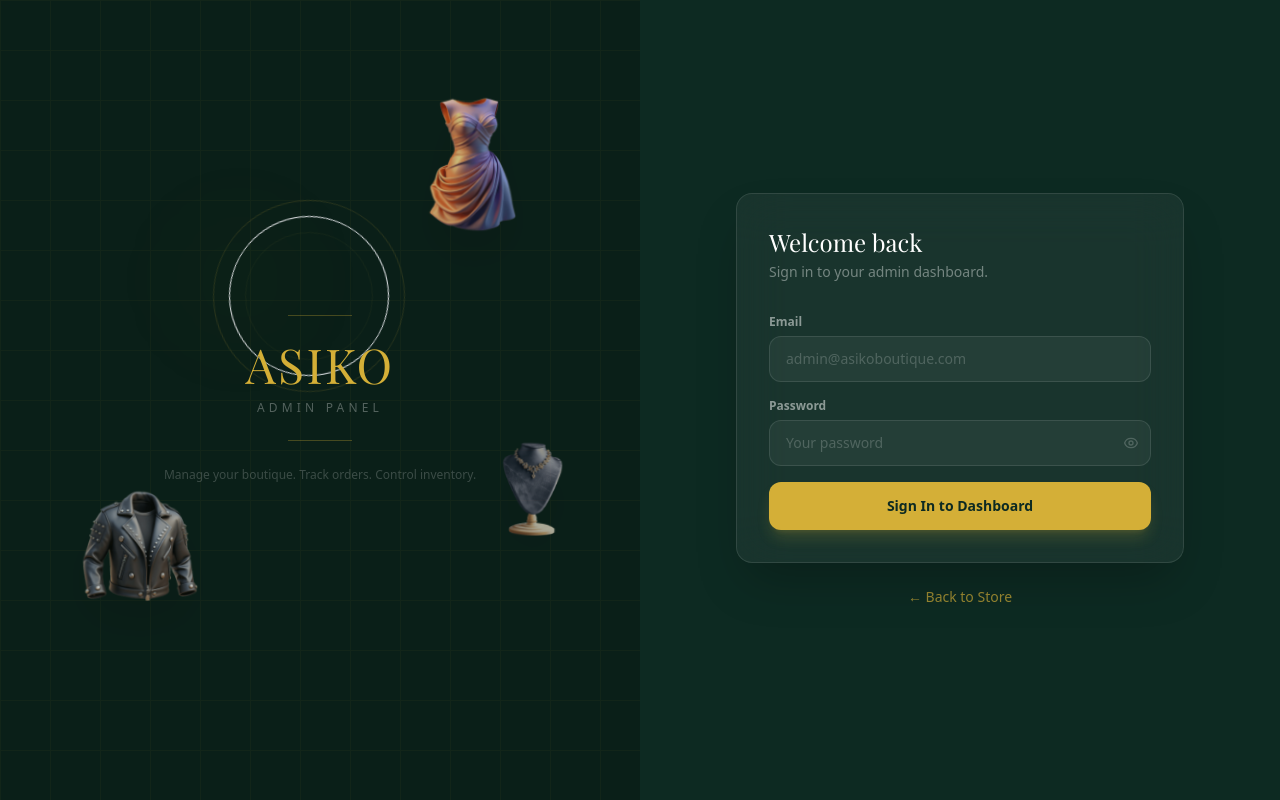
After one commit to ggraphixc/Boutique, a Python web app: template asiko-boutique/app/templates/admin/login.html in a window 1280 px wide. The commit adds this page. Run offline with Jinja, Linux system fonts and the light colour scheme; the template is opened without the code that fills it, so the values that code supplies are empty; some libraries are stand-ins or nearby versions.

Commit message:
Add admin login page with session-based auth
- New admin login page at /admin/login with dark emerald + gold theme
- AdminAuthMiddleware protects all /admin/* routes (redirects to login)
- admin_users table with email/password_hash/role/is_active
- Default admin: admin@asikoboutique.com / admin123
- Logout button added to admin sidebar
- Session-based auth (admin_id, admin_email, admin_name, admin_role)

```diff
--- /dev/null
+++ b/asiko-boutique/app/templates/admin/login.html
@@ -0,0 +1,185 @@
+<!DOCTYPE html>
+<html lang="en">
+<head>
+    <meta charset="UTF-8">
+    <meta name="viewport" content="width=device-width, initial-scale=1.0">
+    <title>ASIKO // Admin Login</title>
+    <script src="https://cdn.tailwindcss.com"></script>
+    <script>
+        tailwind.config = {
+            theme: { extend: { colors: { brand: { base: '#FBF9F6', deep: '#0D2A22', accent: '#D4AF37' } } } },
+        }
+    </script>
+    <link rel="preconnect" href="https://fonts.googleapis.com">
+    <link href="https://fonts.googleapis.com/css2?family=Inter:wght@300;400;500;600&family=Playfair+Display:wght@400;500;600&display=swap" rel="stylesheet">
+    <script defer src="https://cdn.jsdelivr.net/npm/alpinejs@3.x.x/dist/cdn.min.js"></script>
+    <style>
+        body { font-family: 'Inter', system-ui, sans-serif; }
+        .font-display { font-family: 'Playfair Display', Georgia, serif; }
+        @keyframes adminFloat { 0%, 100% { transform: translateY(0) rotate(-2deg); } 50% { transform: translateY(-14px) rotate(2deg); } }
+        @keyframes spin-slow { from { transform: rotate(0deg); } to { transform: rotate(360deg); } }
+        @keyframes pulse-glow { 0%, 100% { opacity: 0.2; } 50% { opacity: 0.5; } }
+        .float-anim { animation: adminFloat 8s ease-in-out infinite; }
+        .spin-slow { animation: spin-slow 30s linear infinite; }
+        .pulse-glow { animation: pulse-glow 4s ease-in-out infinite; }
+    </style>
+</head>
+<body class="bg-brand-deep min-h-screen font-sans text-white overflow-x-hidden">
+
+    <div class="flex min-h-screen">
+        <!-- Left side: decorative -->
+        <div class="hidden lg:flex lg:w-1/2 bg-[#0A1F18] relative overflow-hidden items-center justify-center">
+            <!-- Grid overlay -->
+            <div class="absolute inset-0 opacity-[0.04]" style="background-image: linear-gradient(#D4AF37 1px, transparent 1px), linear-gradient(90deg, #D4AF37 1px, transparent 1px); background-size: 50px 50px;"></div>
+
+            <!-- Floating elements -->
+            <div class="relative w-full h-full">
+                <!-- Large ring -->
+                <div class="absolute top-1/4 left-1/3 spin-slow">
+                    <div class="w-48 h-48 rounded-full border border-[#D4AF37]/15"></div>
+                    <div class="absolute inset-4 rounded-full border border-[#D4AF37]/8"></div>
+                    <div class="absolute inset-8 rounded-full border border-[#D4AF37]/5"></div>
+                </div>
+
+                <!-- Floating 3D images -->
+                <div class="absolute top-[12%] right-[15%] float-anim w-36">
+                    <img src="/static/images/icon-image/dress.png" alt="" class="w-full h-auto drop-shadow-2xl opacity-80" loading="lazy">
+                    <div class="absolute -inset-6 rounded-full bg-[#D4AF37]/8 blur-2xl -z-10 pulse-glow"></div>
+                </div>
+
+                <div class="absolute bottom-[22%] left-[12%] float-anim w-32" style="animation-delay: 2s;">
+                    <img src="/static/images/icon-image/black jacket.png" alt="" class="w-full h-auto drop-shadow-2xl opacity-80" loading="lazy">
+                    <div class="absolute -inset-6 rounded-full bg-[#D4AF37]/8 blur-2xl -z-10 pulse-glow" style="animation-delay: 1.5s;"></div>
+                </div>
+
+                <div class="absolute top-[55%] right-[8%] float-anim w-28" style="animation-delay: 4s;">
+                    <img src="/static/images/icon-image/necklace.png" alt="" class="w-full h-auto drop-shadow-2xl opacity-70" loading="lazy">
+                </div>
+
+                <!-- Center brand -->
+                <div class="absolute inset-0 flex flex-col items-center justify-center text-center px-12">
+                    <div class="w-16 h-px bg-[#D4AF37]/30 mb-6"></div>
+                    <span class="font-display text-5xl text-[#D4AF37] tracking-wider mb-3">ASIKO</span>
+                    <p class="text-white/30 text-xs tracking-[0.35em] uppercase">Admin Panel</p>
+                    <div class="w-16 h-px bg-[#D4AF37]/30 mt-6"></div>
+                    <p class="text-white/20 text-xs mt-6 max-w-xs leading-relaxed">Manage your boutique. Track orders. Control inventory.</p>
+                </div>
+
+                <!-- Glowing orbs -->
+                <div class="absolute top-[25%] left-[25%] w-40 h-40 bg-[#D4AF37]/5 rounded-full pulse-glow blur-3xl"></div>
+                <div class="absolute bottom-[30%] right-[20%] w-32 h-32 bg-[#D4AF37]/8 rounded-full pulse-glow blur-2xl" style="animation-delay: 2s;"></div>
+            </div>
+        </div>
+
+        <!-- Right side: form -->
+        <div class="flex-1 min-h-screen lg:min-h-0 flex items-center justify-center px-4 sm:px-6 py-8 sm:py-12">
+            <div class="w-full max-w-md mx-auto">
+                <!-- Mobile brand -->
+                <div class="text-center mb-8 lg:hidden">
+                    <span class="font-display text-3xl tracking-wider text-[#D4AF37]">ASIKO</span>
+                    <p class="text-[10px] text-white/30 mt-1 font-mono uppercase tracking-[0.3em]">Admin Panel</p>
+                </div>
+
+                <!-- Form card -->
+                <div class="bg-white/5 backdrop-blur-xl rounded-2xl border border-white/10 p-5 sm:p-8 shadow-2xl">
+                    <div class="mb-6 sm:mb-8">
+                        <h1 class="font-display text-2xl text-white mb-1">Welcome back</h1>
+                        <p class="text-sm text-white/40">Sign in to your admin dashboard.</p>
+                    </div>
+
+                    {% if error %}
+                    <div class="bg-red-500/10 border border-red-500/20 text-red-400 text-sm px-4 py-3 rounded-xl mb-5 flex items-center gap-2">
+                        <svg class="w-4 h-4 flex-shrink-0" fill="none" stroke="currentColor" viewBox="0 0 24 24"><path stroke-linecap="round" stroke-linejoin="round" stroke-width="2" d="M12 9v2m0 4h.01m-6.938 4h13.856c1.54 0 2.502-1.667 1.732-2.5L13.732 4c-.77-.833-1.964-.833-2.732 0L4.082 16.5c-.77.833.192 2.5 1.732 2.5z"/></svg>
+                        {{ error }}
+                    </div>
+                    {% endif %}
+
+                    {% if success %}
+                    <div class="bg-emerald-500/10 border border-emerald-500/20 text-emerald-400 text-sm px-4 py-3 rounded-xl mb-5 flex items-center gap-2">
+                        <svg class="w-4 h-4 flex-shrink-0" fill="none" stroke="currentColor" viewBox="0 0 24 24"><path stroke-linecap="round" stroke-linejoin="round" stroke-width="2" d="M5 13l4 4L19 7"/></svg>
+                        {{ success }}
+                    </div>
+                    {% endif %}
+
+                    <form method="POST" action="/admin/login" class="space-y-4">
+                        <div>
+                            <label class="block text-xs font-semibold text-white/50 mb-1.5">Email</label>
+                            <input type="email" name="email" required
+                                   class="w-full border border-white/10 rounded-xl px-4 py-3 text-sm text-white focus:outline-none focus:ring-2 focus:ring-[#D4AF37]/40 focus:border-[#D4AF37]/50 bg-white/5 transition-all placeholder:text-white/20"
+                                   placeholder="admin@asikoboutique.com">
+                        </div>
+
+                        <div x-data="{ show: false }">
+                            <label class="block text-xs font-semibold text-white/50 mb-1.5">Password</label>
+                            <div class="relative">
+                                <input :type="show ? 'text' : 'password'" name="password" required
+                                       class="w-full border border-white/10 rounded-xl px-4 py-3 pr-11 text-sm text-white focus:outline-none focus:ring-2 focus:ring-[#D4AF37]/40 focus:border-[#D4AF37]/50 bg-white/5 transition-all placeholder:text-white/20"
+                                       placeholder="Your password">
+                                <button type="button" @click="show = !show" class="absolute right-3 top-1/2 -translate-y-1/2 text-white/20 hover:text-white/50 transition-colors" tabindex="-1">
+                                    <svg x-show="!show" class="w-4 h-4" fill="none" stroke="currentColor" viewBox="0 0 24 24"><path stroke-linecap="round" stroke-linejoin="round" stroke-width="2" d="M15 12a3 3 0 11-6 0 3 3 0 016 0z"/><path stroke-linecap="round" stroke-linejoin="round" stroke-width="2" d="M2.458 12C3.732 7.943 7.523 5 12 5c4.478 0 8.268 2.943 9.542 7-1.274 4.057-5.064 7-9.542 7-4.477 0-8.268-2.943-9.542-7z"/></svg>
+                                    <svg x-show="show" x-cloak class="w-4 h-4" fill="none" stroke="currentColor" viewBox="0 0 24 24"><path stroke-linecap="round" stroke-linejoin="round" stroke-width="2" d="M13.875 18.825A10.05 10.05 0 0112 19c-4.478 0-8.268-2.943-9.543-7a9.97 9.97 0 011.563-3.029m5.858.908a3 3 0 114.243 4.243M9.878 9.878l4.242 4.242M9.878 9.878L3 3m6.878 6.878L21 21"/></svg>
+                                </button>
+                            </div>
+                        </div>
+
+                        <button type="submit"
+                                class="w-full bg-[#D4AF37] text-[#0D2A22] py-3.5 rounded-xl text-sm font-semibold hover:bg-[#D4AF37]/90 transition-all duration-200 shadow-lg shadow-[#D4AF37]/20 hover:shadow-xl hover:shadow-[#D4AF37]/30 mt-2">
+                            Sign In to Dashboard
+                        </button>
+                    </form>
+                </div>
+
+                <!-- Back to store -->
+                <p class="text-center text-sm text-white/30 mt-6 px-4">
+                    <a href="/" class="text-[#D4AF37]/70 font-medium hover:text-[#D4AF37] transition-colors">&larr; Back to Store</a>
+                </p>
+            </div>
+        </div>
+    </div>
+
+    <!-- Toast -->
+    <div id="asiko-toast" class="hidden fixed top-4 right-4 z-[9999] max-w-sm">
+        <div class="bg-white/10 backdrop-blur-xl border border-white/10 rounded-xl shadow-2xl p-4 flex items-start gap-3">
+            <div id="asiko-toast-icon" class="flex-shrink-0 mt-0.5"></div>
+            <div class="flex-1 min-w-0">
+                <p id="asiko-toast-title" class="text-sm font-semibold text-white"></p>
+                <p id="asiko-toast-msg" class="text-xs text-white/50 mt-0.5"></p>
+            </div>
+            <button onclick="document.getElementById('asiko-toast').classList.add('hidden')" class="flex-shrink-0 text-white/30 hover:text-white/60">
+                <svg class="w-4 h-4" fill="none" stroke="currentColor" viewBox="0 0 24 24"><path stroke-linecap="round" stroke-linejoin="round" stroke-width="2" d="M6 18L18 6M6 6l12 12"/></svg>
+            </button>
+        </div>
+    </div>
+    <script>
+    function asikoToast(type, title, msg) {
+        const t = document.getElementById('asiko-toast');
+        const icon = document.getElementById('asiko-toast-icon');
+        const titleEl = document.getElementById('asiko-toast-title');
+        const msgEl = document.getElementById('asiko-toast-msg');
+        if (type === 'success') {
+            icon.innerHTML = '<div class="w-8 h-8 rounded-full bg-emerald-500/20 flex items-center justify-center"><svg class="w-4 h-4 text-emerald-400" fill="none" stroke="currentColor" viewBox="0 0 24 24"><path stroke-linecap="round" stroke-linejoin="round" stroke-width="2" d="M5 13l4 4L19 7"/></svg></div>';
+        } else {
+            icon.innerHTML = '<div class="w-8 h-8 rounded-full bg-red-500/20 flex items-center justify-center"><svg class="w-4 h-4 text-red-400" fill="none" stroke="currentColor" viewBox="0 0 24 24"><path stroke-linecap="round" stroke-linejoin="round" stroke-width="2" d="M6 18L18 6M6 6l12 12"/></svg></div>';
+        }
+        titleEl.textContent = title;
+        msgEl.textContent = msg;
+        t.classList.remove('hidden');
+        clearTimeout(window._asikoToastTimer);
+        window._asikoToastTimer = setTimeout(() => t.classList.add('hidden'), 4000);
+    }
+    (function() {
+        const params = new URLSearchParams(window.location.search);
+        const success = params.get('success');
+        const error = params.get('error');
+        if (success) asikoToast('success', 'Success', decodeURIComponent(success));
+        if (error) asikoToast('error', 'Error', decodeURIComponent(error));
+        if (success || error) {
+            const url = new URL(window.location);
+            url.searchParams.delete('success');
+            url.searchParams.delete('error');
+            window.history.replaceState({}, '', url);
+        }
+    })();
+    </script>
+</body>
+</html>
```
Also changed, not shown: asiko-boutique/app/main.py (+71 -0 lines), asiko-boutique/app/routes/admin_auth.py (added, +108 -0 lines), asiko-boutique/app/templates/admin/base.html (+7 -1 lines), asiko-boutique/database/migrations/24_admin_users.sql (added).
